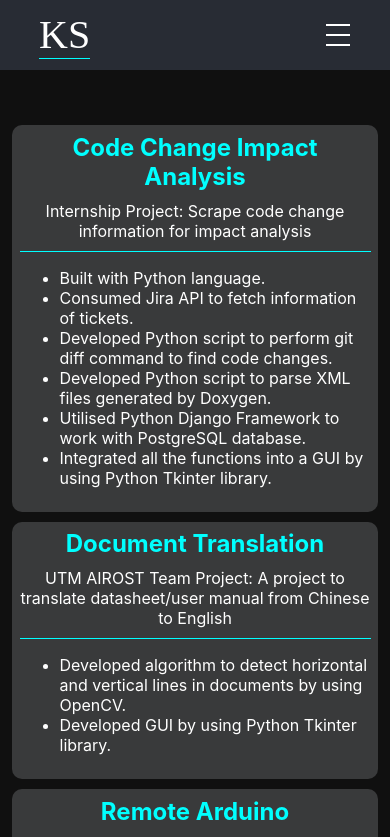
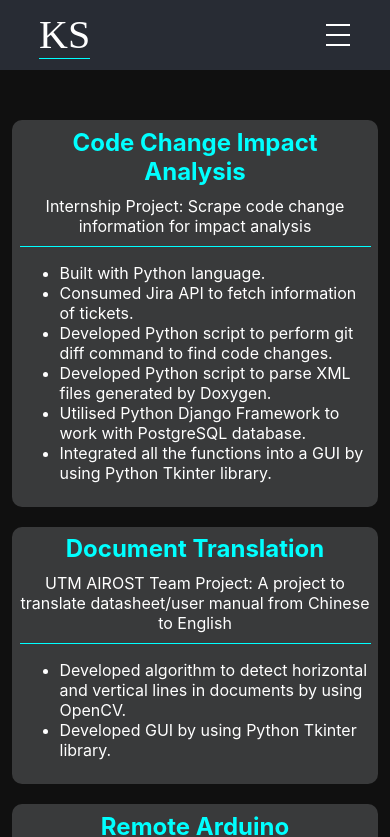
Before and after one commit to JayLooi/my-website, a React (Create React App) app: page /Projects in a window 390 px wide. Shown: the top 837 px of the page. Built offline with nearby package versions, Linux system fonts and the light colour scheme; a web font is replaced by a local one.

Commit message:
updated margin of project's container in smaller screen

```diff
--- a/src/components/Projects.css
+++ b/src/components/Projects.css
@@ -45,6 +45,7 @@
 
     .Projects-item-container {
         width: 90%;
-        margin: 5px;
+        margin: 0;
+        margin-bottom: 20px;
     }
 }
```
